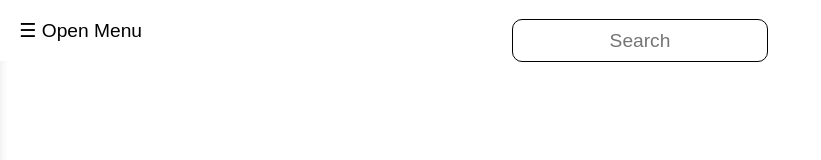
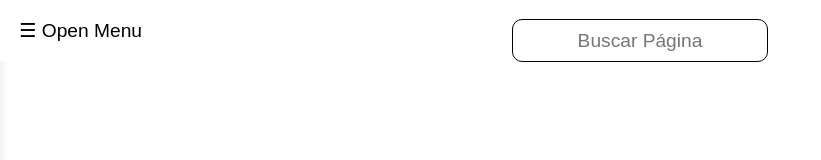
Before and after one commit to Beecker-Inside-Solutions/beecker-Front, a Next.js app: page /dashboard in a window 1280 px wide. Shown: the top 160 px of the page, without its empty margins (0-821 px from the left). Built offline with nearby package versions, Linux system fonts and the light colour scheme.

Commit message:
Refactor of navbar usage

```diff
--- a/app/components/Navbar/Navbar.tsx
+++ /dev/null
@@ -1,16 +0,0 @@
-import React from "react";
-import styles from "./Navbar.module.css";
-import SearchPages from "../SearchPages/SearchPages";
-import { lateralNavbarItems } from "@/Constants";
-
-const Navbar: React.FC = () => {
-  return (
-    <nav className={styles.navbar}>
-      <SearchPages searchablePages={lateralNavbarItems}
-      isAdmin={false}
-      />
-    </nav>
-  );
-};
-
-export default Navbar;
--- a/app/components/SearchPages/SearchPages.tsx
+++ b/app/components/SearchPages/SearchPages.tsx
@@ -1,11 +1,18 @@
 import React, { useState } from "react";
 import Link from "next/link";
+import esValues from "@/esValues.json";
+import enValues from "@/enValues.json";
 import styles from "./SearchPages.module.css";
 import { SearchPagesProps, CategoryData } from "@/app/interfaces/IPageData";
+import useMultilingualValues from "@/app/hooks/useMultilingualValues";
 
 const SearchPages = ({ searchablePages, isAdmin }: SearchPagesProps) => {
   const [searchQuery, setSearchQuery] = useState("");
-
+  const { language, setLanguage, languageValues } = useMultilingualValues(
+    "en",
+    esValues,
+    enValues
+  );
   const handleInputChange = (event: React.ChangeEvent<HTMLInputElement>) => {
     setSearchQuery(event.target.value);
   };
@@ -32,7 +39,7 @@ const SearchPages = ({ searchablePages, isAdmin }: SearchPagesProps) => {
     <div className={styles.searchPages}>
       <input
         type="text"
-        placeholder="Search"
+        placeholder={languageValues.searchBar.placeholder}
         value={searchQuery}
         onChange={handleInputChange}
         className={styles.searchInput}
--- a/app/dashboard/page.tsx
+++ b/app/dashboard/page.tsx
@@ -11,6 +11,7 @@ import logo from "../../app/images/logos/logo.png";
 import LateralNavbar from "../components/LateralNavbar/LateralNavbar";
 import { lateralNavbarItems } from "@/Constants";
 import Navbar from "../components/Navbar/Navbar";
+import SearchPages from "../components/SearchPages/SearchPages";
 export default function Home() {
   const { language, setLanguage, languageValues } = useMultilingualValues(
     "en",
@@ -23,7 +24,7 @@ export default function Home() {
   return (
     <>
       <LateralNavbar lateralNavbar={lateralNavbarItems} logo={logo.src} />
-      <Navbar />
+      <SearchPages searchablePages={lateralNavbarItems} isAdmin={false} />
       <main className={styles.main}>
         <div className={styles.container}>
           <div className={styles.topContainer}>
--- a/app/interfaces/IPageData.ts
+++ b/app/interfaces/IPageData.ts
@@ -1,15 +1,15 @@
-interface PageData {
+export interface PageData {
   adminRequired?: boolean;
   link?: string;
   image?: string;
   [key: string]: any;
 }
 
-interface CategoryData {
+export interface CategoryData {
   [key: string]: PageData;
 }
 
-interface SearchablePages {
+export interface SearchablePages {
   [key: string]: CategoryData;
 }
 
--- a/app/interfaces/IValues.ts
+++ b/app/interfaces/IValues.ts
@@ -1,6 +1,7 @@
 import { LanguageValues } from "./ILanguageValues";
 export interface Values {
   navbar: LanguageValues;
+  searchBar: LanguageValues;
   alerts: LanguageValues;
   loginPage: LanguageValues;
   recoveryPage: LanguageValues;
--- a/enValues.json
+++ b/enValues.json
@@ -4,6 +4,10 @@
     "users": "Usuarios",
     "settings": "Configuración",
     "logout": "Cerrar sesión"
+  },
+
+  "searchBar": {
+    "placeholder": "Buscar Página"
   },
   "alerts": {
     "warningAlertTitle": "Warning",
--- a/esValues.json
+++ b/esValues.json
@@ -4,6 +4,9 @@
     "users": "Usuarios",
     "settings": "Configuración",
     "logout": "Cerrar sesión"
+  },
+  "searchBar": {
+    "placeholder": "Search"
   },
   "alerts": {
     "warningAlertTitle": "Advertencia",
```
Also changed, not shown: app/components/RightBar/RightBar.tsx (added, +12 -0 lines), app/components/RightBar/RightBar.module.css (added).
